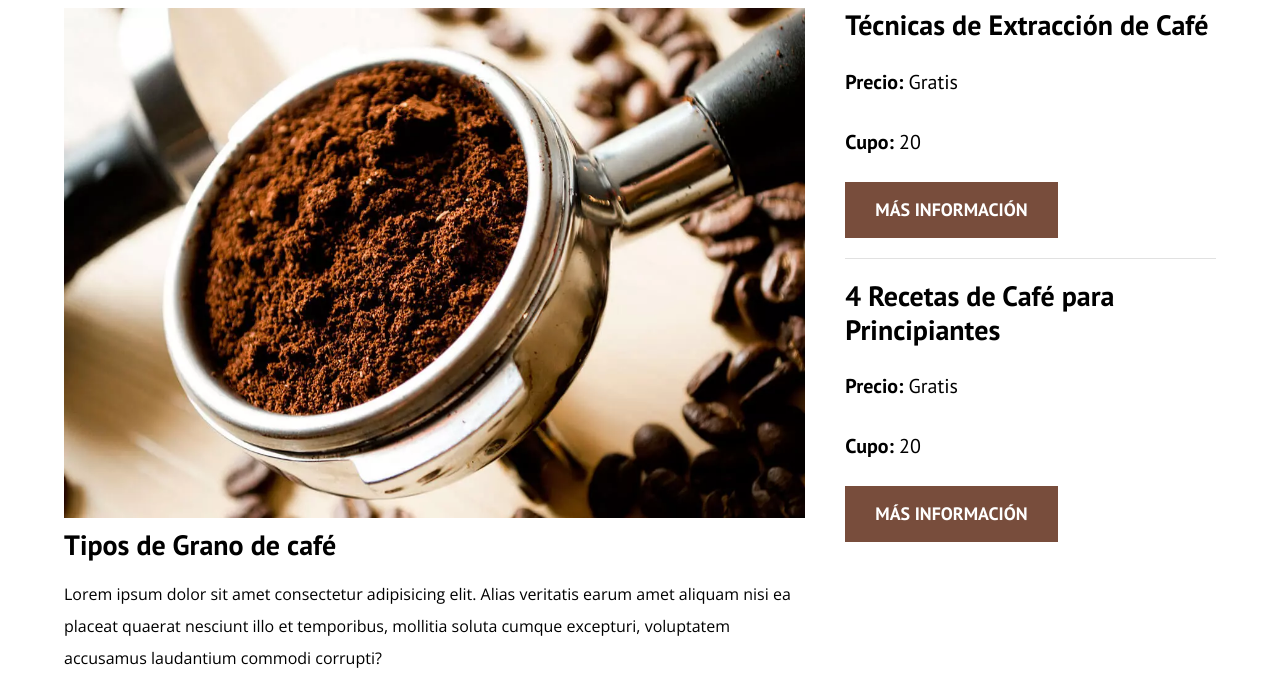
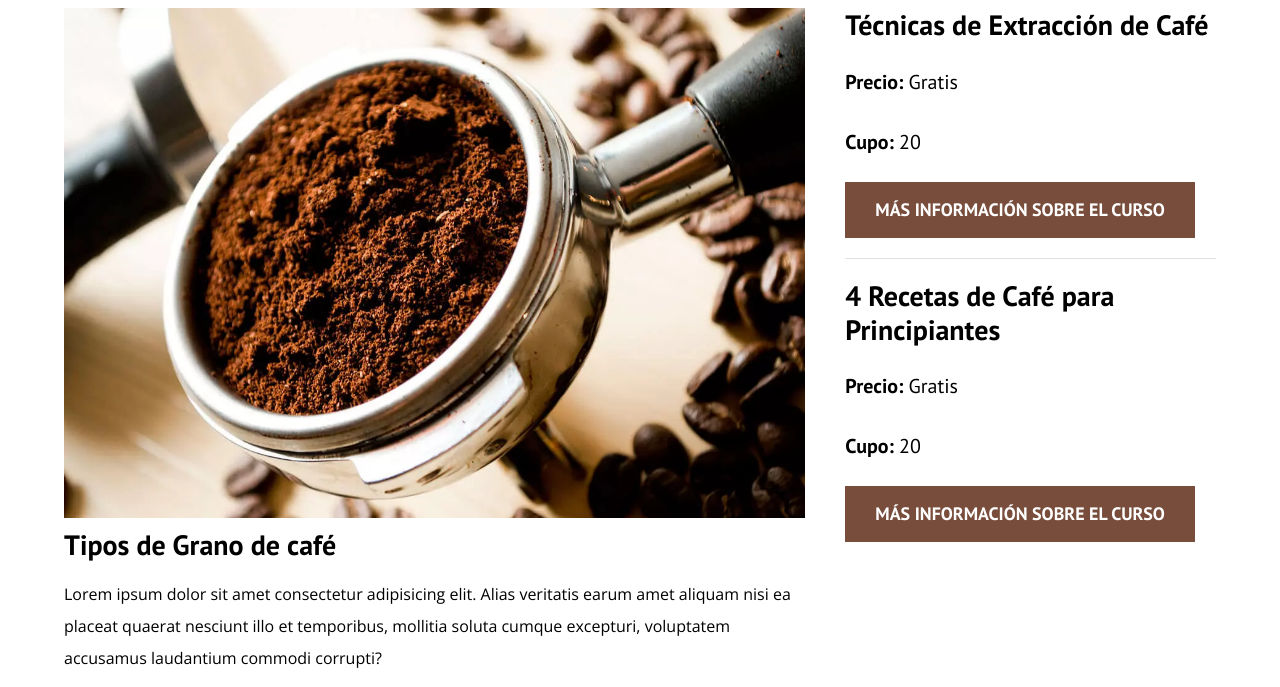
Before and after one commit to ecoto-freelancedev/blog_de_cafe, a plain HTML site: page index.html in a window 1280 px wide. Shown: the part 694-1381 px from the top of the page. Drawn offline with nearby package versions, Linux system fonts and the light colour scheme.

Commit message:
& the button mas informacion has been modified

```diff
--- a/index.html
+++ b/index.html
@@ -5,6 +5,7 @@
     <meta charset="UTF-8">
     <meta name="viewport" content="width=device-width, initial-scale=1.0">
     <title>BlogDeCafé</title>
+    <meta name="description" content="Página web de blog de café">
     <!-- Prefetch -->
     <link rel="prefetch" href="nosotros.html" as="document">
 
@@ -106,13 +107,13 @@
                     <h4 class="no-margin">Técnicas de Extracción de Café</h4>
                     <p class="widget-curso__label">Precio: <span class="widget-curso__info">Gratis</span></p>
                     <p class="widget-curso__label">Cupo: <span class="widget-curso__info">20</span></p>
-                    <a class="boton boton--secundario" href="entrada.html">Más Información</a>
+                    <a class="boton boton--secundario" href="entrada.html">Más Información sobre el curso</a>
                 </li>
                 <li class="widget-curso">
                     <h4 class="no-margin">4 Recetas de Café para Principiantes</h4>
                     <p class="widget-curso__label">Precio: <span class="widget-curso__info">Gratis</span></p>
                     <p class="widget-curso__label">Cupo: <span class="widget-curso__info">20</span></p>
-                    <a class="boton boton--secundario" href="entrada.html">Más Información</a>
+                    <a class="boton boton--secundario" href="entrada.html">Más Información sobre el curso</a>
                 </li>
             </ul>
         </aside>
```
